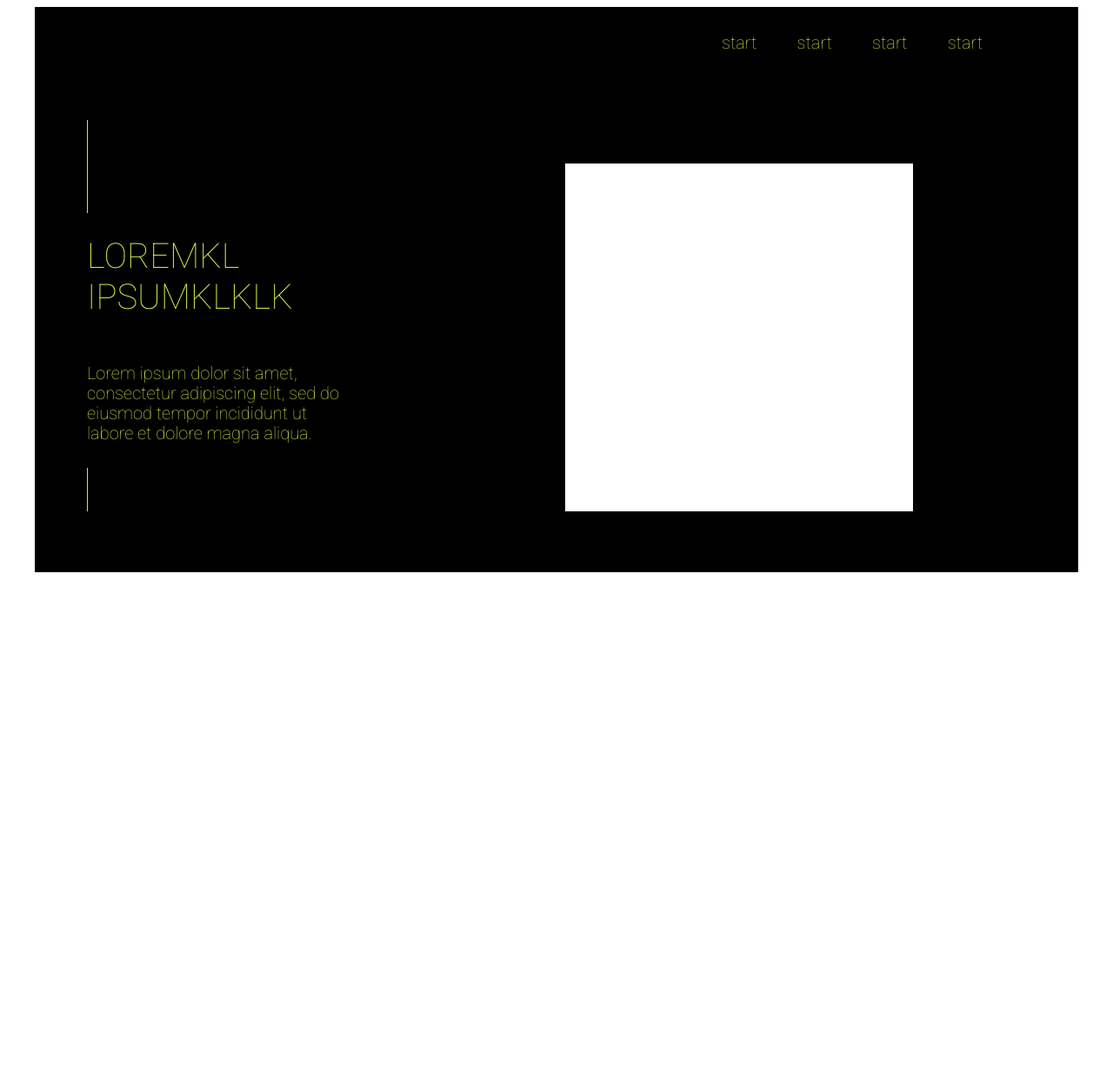
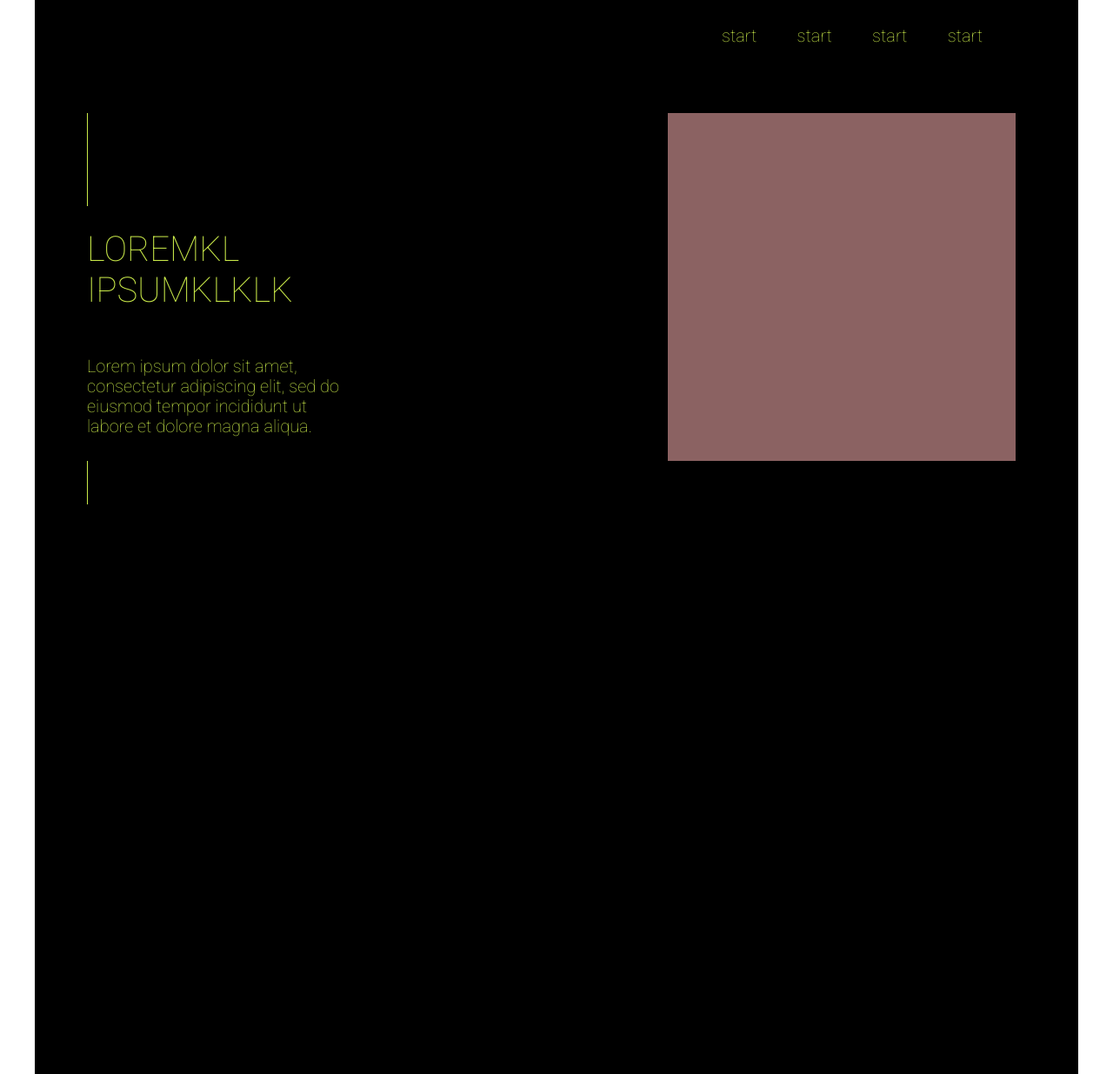
Before and after one commit to AlexAVmp/StarProject, a plain HTML site: page index.html in a window 1280 px wide. Shown: the whole page at 87% size. Before the commit the page ends 800 px from the top, so only its background shows below. Drawn offline with Linux system fonts and the light colour scheme.

Commit message:
feat: refactor same styles of first section

```diff
--- a/index.html
+++ b/index.html
@@ -3,7 +3,7 @@
     <head>
         <meta charset="UTF-8">
         <link rel="stylesheet" href="style.css">
-        <link rel="stylesheet" href="reset.css">
+
         <link href="https://fonts.googleapis.com/css2?family=Roboto:wght@100&display=swap" rel="stylesheet">
         <title>mproject</title>
     </head>
@@ -29,14 +29,17 @@
                 </div>
             </div>
             <div class="secondsection">
+                <div class="textmain">
                     <div class="secondsection__lineone"></div>
                     <div class="secondsection__texts">
                         <div class="secondsection__one"></div>
                         <div class="secondsection__two"></div>
                         <div class="secondsection__three"></div>
+                        <div class="secondsection__line">
                     </div>
                     <div class="linefour"></div>
                 </div>
             </div>
+        </div>
     </body>
 </html>
--- a/style.css
+++ b/style.css
@@ -1,6 +1,9 @@
-.wrapper {
+body {
     max-width: 1200px;
     margin: 0 auto;
+}
+
+.wrapper {
     background-color: black;
 }
 
@@ -13,7 +16,7 @@
     display: flex;
     justify-content: space-between;
     margin: 30px 110px 0px 0px;
-    width: 300px;
+    min-width: 300px;
     height: 50px;
 }
 
@@ -37,13 +40,19 @@
 
 .headerbottom {
     display: flex;
+    justify-content: space-between;
+    align-items: center;
+    flex-wrap: wrap;
     height: 500px;
-    width: 1100px;
+    max-width: 1200px;
+    margin: 0 6% 0 0;
 }
 
 .textsection {
     display: flex;
     flex-direction: column;
+    height: 500px;
+    width: 400px;
 }
 
 .textsection__lineone {
@@ -86,8 +95,26 @@
 }
 
 .video {
-    margin: 100px 0 30px 250px;
+    display: flex;
     height: 400px;
     width: 400px;
-    background-color: white;
+    background-color: rgb(139, 98, 98);
 }
+
+.secondsection {
+    height: 585px;
+}
+
+.textmain {
+    display: flex;
+    flex-direction: column;
+    margin: 0 auto;
+    width: 800px;
+    height: 585px;
+}
+
+.secondsection__lineone {
+    border-left: 1px solid #C9E949;
+    transform: rotate(90deg);
+    margin-top: 400px;
+}
```
Lines whose indentation alone changed are shown as unchanged.
